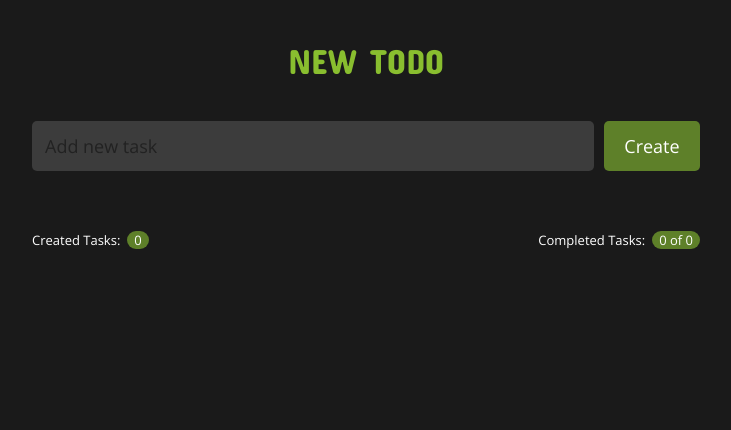
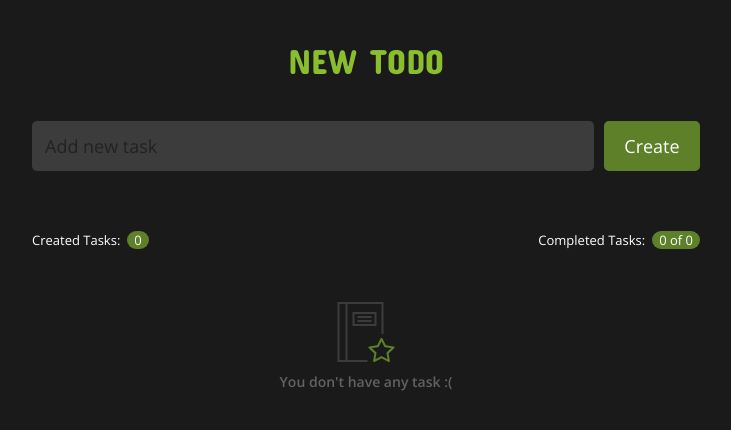
Before and after one commit to Aceptijo/reacttodonew, a React (Create React App) app: page / in a window 1280 px wide. Shown: the top 430 px of the page, without its empty margins (274-1005 px from the left). Built offline with nearby package versions, Linux system fonts and the light colour scheme.

Commit message:
Added: condition of empty list

```diff
--- a/src/App.js
+++ b/src/App.js
@@ -38,7 +38,6 @@ function App() {
       <span className="App__title"> NEW TODO</span>
       <AddTask
         tasks={tasks}
-        setTasks={setTasks}
         title={title}
         setTitle={setTitle}
         create={create}
--- a/src/components/AddTask/AddTask.js
+++ b/src/components/AddTask/AddTask.js
@@ -4,10 +4,21 @@ import MyButton from "../MyButton/MyButton";
 import "./AddTask.sass";
 
 const AddTask = ({ title, create, setTitle }) => {
+  const add = () => {
+    if (title !== "") {
+      const newTask = {
+        title: title,
+        id: new Date().getTime(),
+        edited: false,
+      };
+      create(newTask);
+    }
+  };
+
   return (
     <div className="App__addTask">
       <MyInput title={title} setTitle={setTitle} />
-      <MyButton title={title} create={create}>
+      <MyButton title={title} create={create} add={add}>
         Create
       </MyButton>
     </div>
--- /dev/null
+++ b/src/components/EmptyListSign/EmptyListSign.js
@@ -0,0 +1,35 @@
+import React from "react";
+import "./EmptyListSign.sass";
+
+const EmptyListSign = () => {
+  return (
+    <div className="App__emptyListSign">
+      <svg
+        className="App__emptyList-logo"
+        width="60px"
+        height="60px"
+        viewBox="0 0 60 60"
+        fill="#3c3c3c"
+      >
+        <path
+          className="App__emptyList-logo-starPath"
+          d="M58.453,45.101c-0.116-0.367-0.434-0.634-0.814-0.688l-7.777-1.089l-3.472-6.78c-0.342-0.668-1.438-0.668-1.779,0
+          l-3.472,6.78l-7.777,1.089c-0.381,0.054-0.698,0.32-0.814,0.688s-0.012,0.768,0.269,1.031l5.605,5.267L37.1,58.825
+          c-0.066,0.373,0.084,0.752,0.388,0.978c0.305,0.226,0.711,0.262,1.049,0.089l6.964-3.528l6.964,3.528
+          C52.607,59.965,52.762,60,52.916,60c0.211,0,0.421-0.066,0.597-0.197c0.304-0.226,0.454-0.604,0.388-0.978l-1.321-7.427
+          l5.605-5.267C58.465,45.868,58.57,45.468,58.453,45.101z M50.816,50.312c-0.246,0.231-0.359,0.571-0.3,0.903l1.064,5.987
+          l-5.628-2.852c-0.143-0.072-0.297-0.108-0.452-0.108s-0.31,0.036-0.452,0.108l-5.628,2.852l1.064-5.987
+          c0.06-0.332-0.054-0.672-0.3-0.903l-4.479-4.207l6.225-0.872c0.322-0.045,0.603-0.244,0.751-0.534l2.818-5.504l2.818,5.504
+          c0.148,0.29,0.429,0.489,0.751,0.534l6.225,0.872L50.816,50.312z"
+        />
+        <path d="M11.5,2h34v30h2V0h-36h-10v60h10h20v-2h-20V2z M3.5,58V2h6v56H3.5z" />
+        <path d="M40.5,24V10h-24v14H40.5z M18.5,12h20v10h-20V12z" />
+        <rect x="21.5" y="14" width="14" height="2" />
+        <rect x="21.5" y="18" width="14" height="2" />
+      </svg>
+      <span className="App__emptyList-title">You don't have any task :(</span>
+    </div>
+  );
+};
+
+export default EmptyListSign;
--- /dev/null
+++ b/src/components/EmptyListSign/EmptyListSign.sass
@@ -0,0 +1,17 @@
+@import '../../variables'
+
+.App__emptyListSign
+  display: flex
+  flex-direction: column
+  align-items: center
+  gap: 10px
+  margin-top: 30px
+
+.App__emptyList-title
+  color: #626262
+  font-weight: 600
+  font-size: 14px
+  font-family: $mainFont
+
+.App__emptyList-logo-starPath
+  fill: $shadowColor
--- a/src/components/MyButton/MyButton.js
+++ b/src/components/MyButton/MyButton.js
@@ -2,20 +2,9 @@ import React from "react";
 import "./MyButton.sass";
 import "./MyButton-media.sass";
 
-const MyButton = ({ children, create, title }) => {
-  const add = () => {
-    if (title !== "") {
-      const newTask = {
-        title: title,
-        id: new Date().getTime(),
-        edited: false,
-      };
-      create(newTask);
-    }
-  };
-
+const MyButton = ({ children, add }) => {
   return (
-    <button className="App__myButton" onClick={add}>
+    <button className="App__myButton" onClick={() => add()}>
       {children}
     </button>
   );
--- a/src/components/MyInput/MyInput.js
+++ b/src/components/MyInput/MyInput.js
@@ -1,12 +1,16 @@
 import React from "react";
 import "./MyInput.sass";
 
-const MyInput = ({ setTitle, title }) => {
+const MyInput = ({ setTitle, title, empty }) => {
   return (
     <input
-      className="App__myInput-txt"
+      className={
+        title === empty ? "App__myInput-txt_active" : "App__myInput-txt"
+      }
       type="text"
-      placeholder="Add new task"
+      placeholder={
+        title === empty ? "Please, enter at least something" : "Add new task"
+      }
       value={title}
       onChange={(event) => setTitle(event.target.value)}
     />
--- a/src/components/MyInput/MyInput.sass
+++ b/src/components/MyInput/MyInput.sass
@@ -10,7 +10,7 @@
   background: $lightBgColor
   font-weight: 400
   font-family: $mainFont
-  transition: 0.4s ease
+  transition: background 0.4s ease, box-shadow 0.4s ease
   &:focus-visible
     outline: 1px solid $shadowColor
     box-shadow: 0 0 20px 0 $shadowColor
--- a/src/components/Task/Task.js
+++ b/src/components/Task/Task.js
@@ -34,7 +34,7 @@ const Task = ({ task, remove, check }) => {
         onChange={(event) => setNewText(event.target.value)}
         autoFocus={true}
       />
-      <UpdateButton task={task} changeEdited={changeEdited} />
+      <UpdateButton task={task} changeEdited={changeEdited} newText={newText} />
     </div>
   );
 };
--- a/src/components/TasksList/TasksList.js
+++ b/src/components/TasksList/TasksList.js
@@ -3,6 +3,7 @@ import CreatedTasks from "../CreatedTasks/CreatedTasks";
 import "./TasksList.sass";
 import TasksCount from "../TasksCount/TasksCount";
 import CheckedTasks from "../CheckedTasks/CheckedTasks";
+import EmptyListSign from "../EmptyListSign/EmptyListSign";
 
 const TasksList = ({
   tasks,
@@ -15,7 +16,9 @@ const TasksList = ({
   return (
     <div className="App__tasksList">
       <TasksCount tasks={tasks} completedTasks={completedTasks} />
-      {tasks.length > 0 ? (
+      {tasks.length + completedTasks.length === 0 ? (
+        <EmptyListSign />
+      ) : tasks.length > 0 ? (
         <CreatedTasks tasks={tasks} remove={remove} check={check} />
       ) : null}
       <CheckedTasks
--- a/src/components/UpdateButton/UpdateButton.js
+++ b/src/components/UpdateButton/UpdateButton.js
@@ -1,8 +1,15 @@
 import React from "react";
 import "./UpdateButton.sass";
 
-const UpdateButton = ({ task, changeEdited }) => {
-  return (
+const UpdateButton = ({ task, changeEdited, newText }) => {
+  return newText.length === 0 ? (
+    <button
+      className="App__updateButton-disabled"
+      onClick={() => changeEdited(task)}
+    >
+      Update
+    </button>
+  ) : (
     <button className="App__updateButton" onClick={() => changeEdited(task)}>
       Update
     </button>
--- a/src/components/UpdateButton/UpdateButton.sass
+++ b/src/components/UpdateButton/UpdateButton.sass
@@ -1,4 +1,6 @@
 @import '../../variables'
+
+
 .App__update
   display: flex
   width: 100%
@@ -25,3 +27,21 @@
     box-shadow: 0 0 20px 0 $shadowColor
   &:hover
     box-shadow: 0 0 20px 0 $shadowColor
+
+
+.App__updateButton-disabled
+  font-size: 18px
+  padding: 13px
+  border-radius: 0 5px 5px 0
+  color: $fontColor
+  border: none
+  background: #ba0000
+  font-weight: 400
+  font-family: $mainFont
+  transition: 0.1s
+  cursor: pointer
+  &:focus-visible
+    outline: none
+    box-shadow: 0 0 20px 0 #f50303
+  &:hover
+    box-shadow: 0 0 20px 0 #f50303
```
Also changed, not shown: src/components/EmptyListSign/notebook.svg (added).
